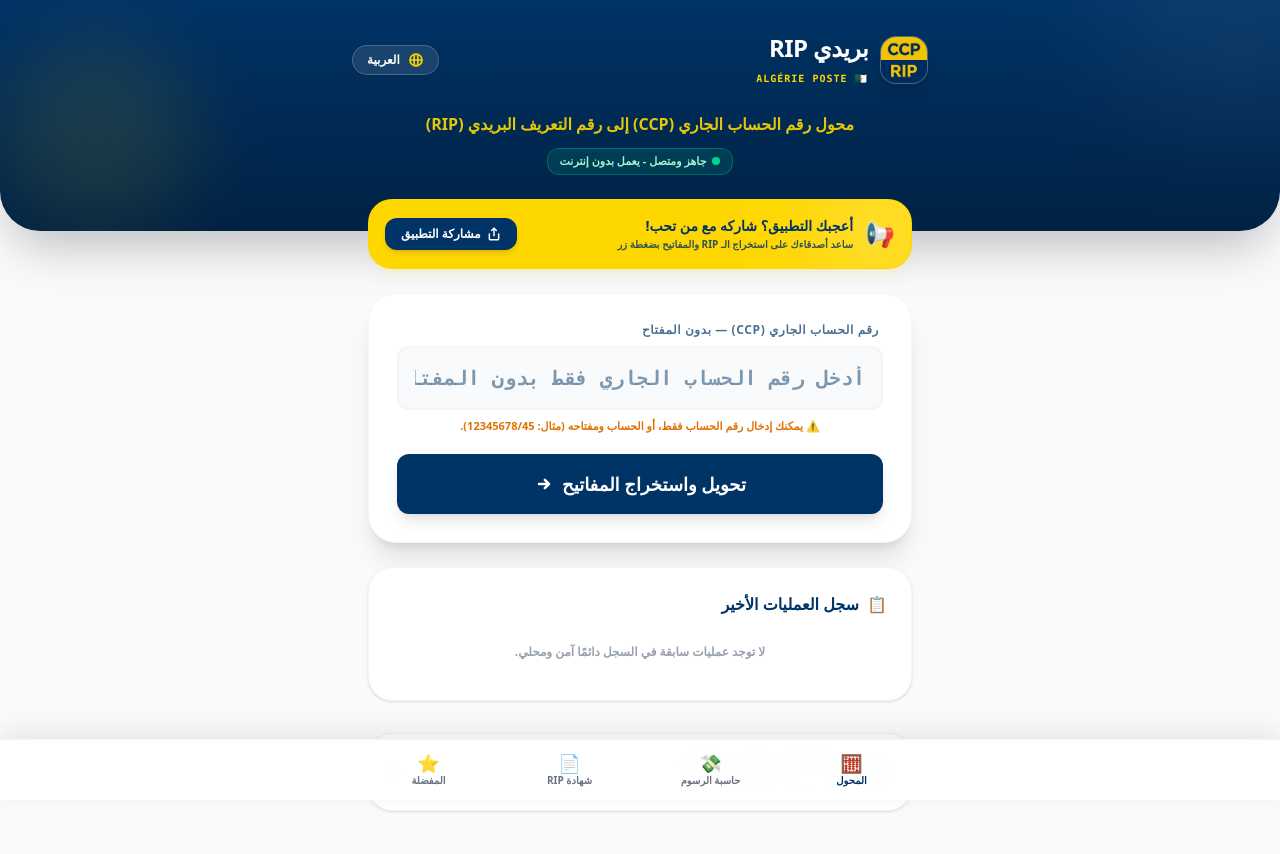
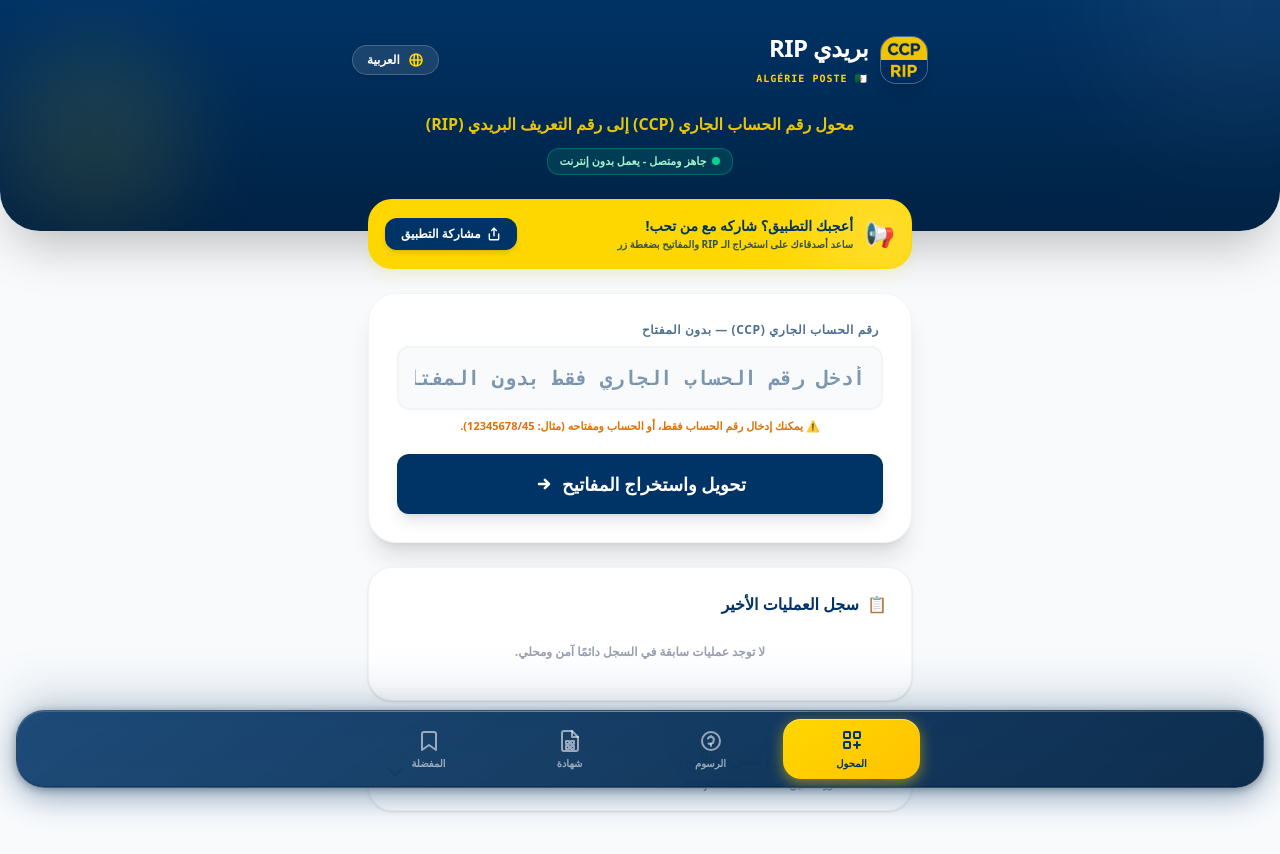
Before and after one commit to Salah-dz-14/DZ-Post-CCP-RIP, a React (Vite) app: page / in a window 1280 px wide. Shown: the top 854 px of the page. Built offline with nearby package versions, Linux system fonts and the light colour scheme.

Commit message:
Update project dependencies, TypeScript configuration, and App root component

```diff
--- a/App.tsx
+++ b/App.tsx
@@ -280,7 +280,7 @@
       </header>
 
       {/* Main Content */}
-      <main className="flex-1 -mt-8 px-4 pb-28 max-w-xl mx-auto w-full relative z-20">
+      <main className="flex-1 -mt-8 px-4 pb-36 max-w-xl mx-auto w-full relative z-20">
 
         {/* TAB 1: CONVERTER */}
         {activeTab === 'converter' && (
@@ -527,40 +527,131 @@
         <PrivacyInfo lang={lang} />
       </main>
 
+      {/* Liquid Glass Bottom Navigation */}
       <nav
         aria-label={isArabic ? 'التنقل الرئيسي' : 'Main navigation'}
-        className={`no-print fixed inset-x-0 bottom-0 z-50 border-t border-gray-100 bg-white/95 shadow-[0_-8px_24px_rgba(0,0,0,0.08)] backdrop-blur transition-transform duration-300 ${
+        className={`no-print fixed inset-x-0 bottom-0 z-50 transition-transform duration-500 ease-in-out ${
           isBottomNavVisible ? 'translate-y-0' : 'translate-y-full'
         }`}
       >
+        {/* Outer glow / ambient light layer */}
+        <div className="absolute inset-x-4 -top-3 h-6 rounded-full bg-[#003366]/20 blur-xl pointer-events-none" />
+
+        {/* Glass container */}
         <div
-          className="mx-auto grid max-w-xl grid-cols-4 gap-1 px-2 pt-2"
-          style={{ paddingBottom: 'calc(env(safe-area-inset-bottom) + 0.5rem)' }}
+          className="relative mx-4 mb-3 rounded-[28px] overflow-hidden"
+          style={{
+            background: 'linear-gradient(145deg, rgba(0,51,102,0.88) 0%, rgba(0,34,68,0.95) 100%)',
+            backdropFilter: 'blur(24px) saturate(180%)',
+            WebkitBackdropFilter: 'blur(24px) saturate(180%)',
+            boxShadow: '0 8px 32px rgba(0,51,102,0.45), 0 2px 8px rgba(0,0,0,0.3), inset 0 1px 0 rgba(255,255,255,0.15), inset 0 -1px 0 rgba(0,0,0,0.2)',
+            border: '1px solid rgba(255,255,255,0.12)',
+            paddingBottom: 'env(safe-area-inset-bottom)',
+          }}
         >
+          {/* Inner highlight rim */}
+          <div className="absolute inset-x-0 top-0 h-px bg-gradient-to-r from-transparent via-white/30 to-transparent pointer-events-none" />
+
+          <div className="grid grid-cols-4 gap-1 px-2 py-2 max-w-xl mx-auto">
             {([
-            { id: 'converter', icon: '🧮', label: isArabic ? 'المحول' : 'Converter' },
-            { id: 'fee', icon: '💸', label: isArabic ? 'حاسبة الرسوم' : 'Fee Calc' },
-            { id: 'slip', icon: '📄', label: isArabic ? 'شهادة RIP' : 'RIP Slip' },
-            { id: 'favorites', icon: '⭐', label: isArabic ? 'المفضلة' : 'Saved' }
-          ] as const).map(({ id, icon, label }) => (
+              {
+                id: 'converter' as const,
+                label: isArabic ? 'المحول' : 'Converter',
+                icon: (
+                  <svg viewBox="0 0 24 24" fill="none" stroke="currentColor" strokeWidth="2" strokeLinecap="round" strokeLinejoin="round" className="w-6 h-6">
+                    <rect x="4" y="3" width="6" height="6" rx="1" />
+                    <rect x="14" y="3" width="6" height="6" rx="1" />
+                    <rect x="4" y="13" width="6" height="6" rx="1" />
+                    <path d="M14 16h6M17 13v6" />
+                  </svg>
+                ),
+              },
+              {
+                id: 'fee' as const,
+                label: isArabic ? 'الرسوم' : 'Fees',
+                icon: (
+                  <svg viewBox="0 0 24 24" fill="none" stroke="currentColor" strokeWidth="2" strokeLinecap="round" strokeLinejoin="round" className="w-6 h-6">
+                    <circle cx="12" cy="12" r="9" />
+                    <path d="M9 9.5A2.5 2.5 0 0 1 14.5 12a2.5 2.5 0 0 1-2.5 2.5M12 7v1M12 16v1" />
+                    <path d="M9.5 14.5S10.5 15 12 15" />
+                  </svg>
+                ),
+              },
+              {
+                id: 'slip' as const,
+                label: isArabic ? 'شهادة' : 'RIP Slip',
+                icon: (
+                  <svg viewBox="0 0 24 24" fill="none" stroke="currentColor" strokeWidth="2" strokeLinecap="round" strokeLinejoin="round" className="w-6 h-6">
+                    <path d="M14 2H6a2 2 0 0 0-2 2v16a2 2 0 0 0 2 2h12a2 2 0 0 0 2-2V8z" />
+                    <polyline points="14 2 14 8 20 8" />
+                    <rect x="8" y="12" width="3" height="3" />
+                    <rect x="13" y="12" width="3" height="3" />
+                    <rect x="8" y="17" width="3" height="3" />
+                    <rect x="13" y="17" width="3" height="3" />
+                  </svg>
+                ),
+              },
+              {
+                id: 'favorites' as const,
+                label: isArabic ? 'المفضلة' : 'Saved',
+                icon: (
+                  <svg viewBox="0 0 24 24" fill={activeTab === 'favorites' ? 'currentColor' : 'none'} stroke="currentColor" strokeWidth="2" strokeLinecap="round" strokeLinejoin="round" className="w-6 h-6">
+                    <path d="M19 21l-7-5-7 5V5a2 2 0 0 1 2-2h10a2 2 0 0 1 2 2z" />
+                  </svg>
+                ),
+              },
+            ]).map(({ id, icon, label }) => {
+              const isActive = activeTab === id;
+              return (
                 <button
                   key={id}
                   type="button"
                   onClick={() => setActiveTab(id)}
-              aria-current={activeTab === id ? 'page' : undefined}
-              className={`relative flex min-w-0 flex-col items-center justify-center gap-0.5 rounded-xl px-1 py-1.5 text-[10px] font-black leading-tight transition-colors ${
-                activeTab === id ? 'text-[#003366]' : 'text-gray-500 hover:text-[#003366]'
+                  aria-current={isActive ? 'page' : undefined}
+                  style={{
+                    transition: 'all 0.25s cubic-bezier(0.34, 1.56, 0.64, 1)',
+                  }}
+                  className={`relative flex flex-col items-center justify-center gap-1 rounded-[18px] px-1 py-2.5 text-[10px] font-black leading-tight ${
+                    isActive
+                      ? 'text-[#003366]'
+                      : 'text-white/55 hover:text-white/80'
                   }`}
                 >
-              <span className="text-lg leading-none">{icon}</span>
-              <span className="whitespace-nowrap">{label}</span>
+                  {/* Active pill background */}
+                  {isActive && (
+                    <span
+                      aria-hidden="true"
+                      className="absolute inset-0 rounded-[18px]"
+                      style={{
+                        background: 'linear-gradient(145deg, #FFD700 0%, #FFC200 100%)',
+                        boxShadow: '0 4px 14px rgba(255,215,0,0.5), inset 0 1px 0 rgba(255,255,255,0.4)',
+                      }}
+                    />
+                  )}
+
+                  {/* Icon */}
+                  <span className="relative z-10 leading-none">{icon}</span>
+
+                  {/* Label */}
+                  <span className="relative z-10 whitespace-nowrap">{label}</span>
+
+                  {/* Badge */}
                   {id === 'favorites' && savedAccounts.length > 0 && (
-                <span className="absolute right-1/4 top-0 h-4 min-w-4 rounded-full bg-[#FFD700] px-1 text-[10px] font-black leading-4 text-[#003366]">
+                    <span
+                      className="absolute -top-1 -right-1 h-4 min-w-4 rounded-full px-1 text-[9px] font-black leading-4 z-20"
+                      style={{
+                        background: isActive ? '#003366' : '#FFD700',
+                        color: isActive ? '#FFD700' : '#003366',
+                        boxShadow: '0 2px 6px rgba(0,0,0,0.3)',
+                      }}
+                    >
                       {savedAccounts.length}
                     </span>
                   )}
                 </button>
-          ))}
+              );
+            })}
+          </div>
         </div>
       </nav>
     </div>
--- a/package.json
+++ b/package.json
@@ -17,6 +17,8 @@
     "@tailwindcss/vite": "^4.0.0",
     "@types/node": "^22.14.0",
     "@types/qrcode": "^1.5.6",
+    "@types/react": "^19.3.0",
+    "@types/react-dom": "^19.3.0",
     "@vitejs/plugin-react": "^5.0.0",
     "tailwindcss": "^4.0.0",
     "typescript": "~5.8.2",
--- a/tsconfig.json
+++ b/tsconfig.json
@@ -10,9 +10,6 @@
       "DOM.Iterable"
     ],
     "skipLibCheck": true,
-    "types": [
-      "node"
-    ],
     "moduleResolution": "bundler",
     "isolatedModules": true,
     "moduleDetection": "force",
```
Also changed, not shown: 1 other file (tests, documents, lock files or other folders). Lines whose indentation alone changed are shown as unchanged.
